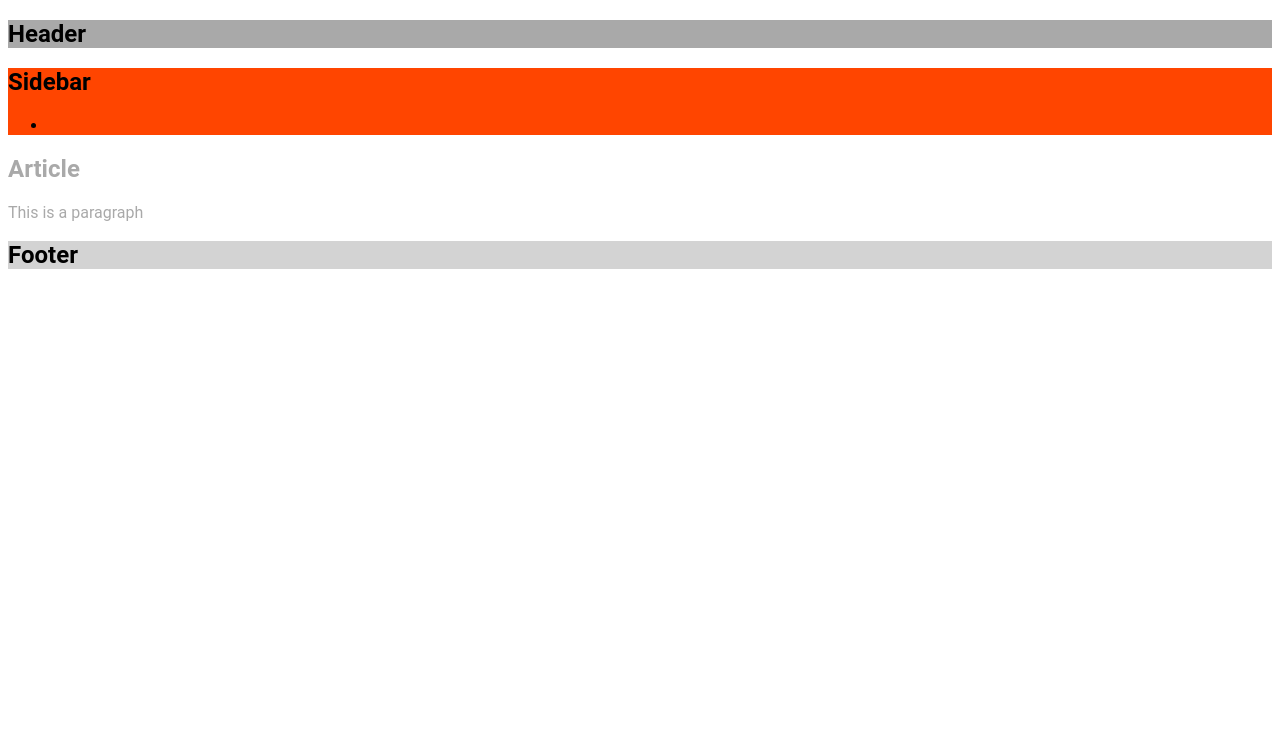
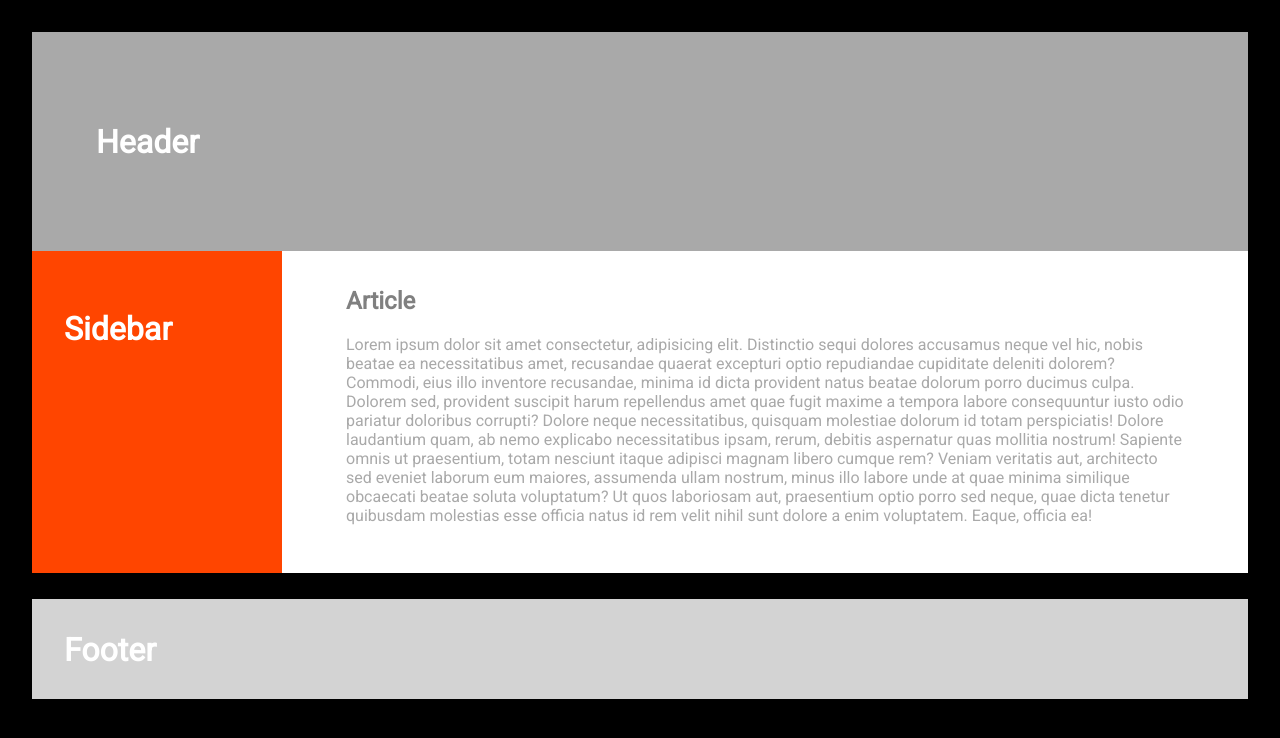
Before and after one commit to NicoleBlazier/flexlayout, a plain HTML site: page index.html in a window 1280 px wide. Drawn offline with Linux system fonts and the light colour scheme.

Commit message:
Added Flexbox to Webpage

```diff
--- a/css/index.css
+++ b/css/index.css
@@ -2,20 +2,69 @@
     font-family: Roboto;
 }
 
+body {
+    background-color: black;
+    margin: 2rem;
+    font-family: 'roboto';
+}
+.boldwhiteheader {
+    color: white;
+    font-weight: bold;
+    font-size: 32px;
+    padding: 2rem;
+}
+
+.grayheader {
+    color: gray;
+}
 #header {
     background-color: darkgray;
+    margin: 0;
+    padding: 2rem;
+    text-align: Left;
+    vertical-align: top;
 }
 
 #sidebar {
     background-color: orangered;
+    flex-grow: 0;
+    flex-shrink: 0;
+    flex-basis: 250px;
 }
 
 #article {
-    background-color:w white;
+    background-color:white;
     color: darkgray;
+    flex-grow: 1;
+    padding: 1rem 4rem 2rem 4rem;
 }
-
 
 #footer {
     background-color: lightgray;
+    height: 100px;
+    padding-top: auto;
 }
+
+.flexcontainer {
+    display: flex;
+    flex: nowrap;
+
+}
+/* aside {
+    flex-grow: 0;
+    flex-shrink: 0;
+    flex-basis: 250px;
+    background-color:  ;
+}
+
+article {
+    flex-grow: 1;
+    padding: 1rem 4rem 2rem 4rem;
+    color: #444;
+}
+
+@media only screen and (min-width: 768px) {
+    main {
+        flex-direction: row;
+    }
+    } */
--- a/index.html
+++ b/index.html
@@ -10,30 +10,25 @@
         <meta name="description" content="">
         <meta name="viewport" content="width=device-width, initial-scale=1">
         <link rel="stylesheet" href="css/index.css">
+        <link href="https://fonts.googleapis.com/css?family=Roboto" rel="stylesheet">
     </head>
     <body>
         <section id="header">
-            <h1>Header</h1>
+            <h1 class="boldwhiteheader">Header</h1>
 
         </section>
 
+        <div class="flexcontainer">
         <section id="sidebar">
              <h1 class="boldwhiteheader">Sidebar</h1>
 
-             <div class="flexcontainer">
-                    <ul>
-                        <li>
-
-                        </li>
-                    </ul>
-
-                </div>
         </section>
 
         <section id="article">
-            <h1 class="boldwhiteheader">Article</h1>
-            <p>This is a paragraph</p>
+            <h1 class="grayheader">Article</h1>
+            <p>Lorem ipsum dolor sit amet consectetur, adipisicing elit. Distinctio sequi dolores accusamus neque vel hic, nobis beatae ea necessitatibus amet, recusandae quaerat excepturi optio repudiandae cupiditate deleniti dolorem? Commodi, eius illo inventore recusandae, minima id dicta provident natus beatae dolorum porro ducimus culpa. Dolorem sed, provident suscipit harum repellendus amet quae fugit maxime a tempora labore consequuntur iusto odio pariatur doloribus corrupti? Dolore neque necessitatibus, quisquam molestiae dolorum id totam perspiciatis! Dolore laudantium quam, ab nemo explicabo necessitatibus ipsam, rerum, debitis aspernatur quas mollitia nostrum! Sapiente omnis ut praesentium, totam nesciunt itaque adipisci magnam libero cumque rem? Veniam veritatis aut, architecto sed eveniet laborum eum maiores, assumenda ullam nostrum, minus illo labore unde at quae minima similique obcaecati beatae soluta voluptatum? Ut quos laboriosam aut, praesentium optio porro sed neque, quae dicta tenetur quibusdam molestias esse officia natus id rem velit nihil sunt dolore a enim voluptatem. Eaque, officia ea!  </p>
         </section>
+        </div>
 
         <section id="footer">
             <h1 class="boldwhiteheader">Footer</h1>
```
